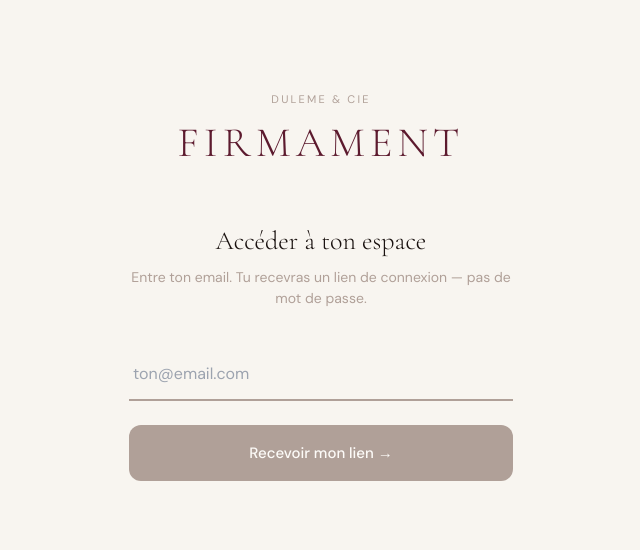
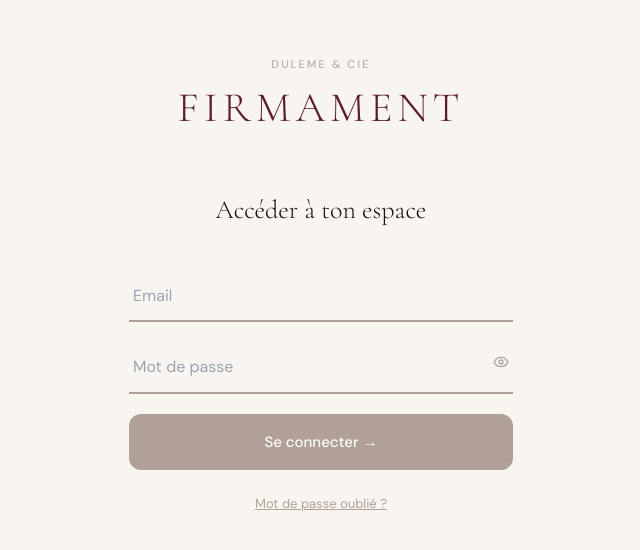
Before and after one commit to inpulsecaraibes-create/firmament, a Next.js app: page /auth/login in a window 1280 px wide. Shown: the part 114-664 px from the top of the page, without its empty margins (319-959 px from the left). Built offline with nearby package versions, Linux system fonts and the light colour scheme.

Commit message:
Auth — email + mot de passe avec reset par email

```diff
--- a/app/auth/login/page.tsx
+++ b/app/auth/login/page.tsx
@@ -2,36 +2,74 @@
 
 import { useState } from "react";
 import { createClient } from "@/app/lib/supabase/client";
+import { Eye, EyeOff } from "lucide-react";
 
 export default function LoginPage() {
   const [email, setEmail] = useState("");
-  const [sent, setSent] = useState(false);
+  const [password, setPassword] = useState("");
+  const [showPassword, setShowPassword] = useState(false);
   const [loading, setLoading] = useState(false);
   const [error, setError] = useState("");
+  const [resetSent, setResetSent] = useState(false);
+  const [mode, setMode] = useState<"login" | "reset">("login");
 
-  async function handleSubmit(e: React.FormEvent) {
+  async function handleLogin(e: React.FormEvent) {
+    e.preventDefault();
+    if (!email.trim() || !password) return;
+    setLoading(true);
+    setError("");
+
+    const supabase = createClient();
+    const { error: authError } = await supabase.auth.signInWithPassword({
+      email: email.trim().toLowerCase(),
+      password,
+    });
+
+    if (authError) {
+      setError("Email ou mot de passe incorrect.");
+      setLoading(false);
+      return;
+    }
+
+    window.location.href = "/";
+  }
+
+  async function handleReset(e: React.FormEvent) {
     e.preventDefault();
     if (!email.trim()) return;
     setLoading(true);
     setError("");
 
     const supabase = createClient();
-    const { error: authError } = await supabase.auth.signInWithOtp({
-      email: email.trim().toLowerCase(),
-      options: {
-        emailRedirectTo: `${window.location.origin}/auth/callback`,
-      },
-    });
+    const { error: resetError } = await supabase.auth.resetPasswordForEmail(
+      email.trim().toLowerCase(),
+      { redirectTo: `${window.location.origin}/auth/callback` }
+    );
 
-    if (authError) {
-      setError("Une erreur est survenue. Vérifie ton adresse email et réessaie.");
+    if (resetError) {
+      setError("Une erreur est survenue. Vérifie ton adresse email.");
       setLoading(false);
       return;
     }
 
-    setSent(true);
+    setResetSent(true);
     setLoading(false);
   }
+
+  const inputStyle = {
+    width: "100%",
+    backgroundColor: "transparent",
+    color: "var(--texte)",
+    borderBottom: "2px solid var(--texte-discret)",
+    borderTop: "none",
+    borderLeft: "none",
+    borderRight: "none",
+    fontSize: "16px",
+    padding: "12px 4px",
+    fontFamily: "DM Sans, sans-serif",
+    transition: "border-color 0.2s",
+    marginBottom: "20px",
+  };
 
   return (
     <main
@@ -48,38 +86,117 @@ export default function LoginPage() {
       </div>
 
       <div className="w-full max-w-sm">
-        {!sent ? (
+
+        {/* CONNEXION */}
+        {mode === "login" && (
           <>
             <div className="text-center mb-10">
-              <h2 style={{ fontFamily: "Cormorant Garamond, serif", color: "var(--texte)", fontSize: "26px", fontWeight: 300, lineHeight: "1.3" }}>
+              <h2 style={{ fontFamily: "Cormorant Garamond, serif", color: "var(--texte)", fontSize: "26px", fontWeight: 300 }}>
                 Accéder à ton espace
               </h2>
-              <p style={{ color: "var(--texte-discret)", fontSize: "14px", marginTop: "10px", lineHeight: "1.5" }}>
-                Entre ton email. Tu recevras un lien de connexion — pas de mot de passe.
+            </div>
+
+            <form onSubmit={handleLogin}>
+              <input
+                type="email"
+                value={email}
+                onChange={(e) => setEmail(e.target.value)}
+                placeholder="Email"
+                required
+                style={inputStyle}
+                onFocus={(e) => { e.target.style.borderBottomColor = "var(--bordeaux)"; }}
+                onBlur={(e) => { e.target.style.borderBottomColor = "var(--texte-discret)"; }}
+              />
+
+              <div style={{ position: "relative" }}>
+                <input
+                  type={showPassword ? "text" : "password"}
+                  value={password}
+                  onChange={(e) => setPassword(e.target.value)}
+                  placeholder="Mot de passe"
+                  required
+                  style={{ ...inputStyle, paddingRight: "40px" }}
+                  onFocus={(e) => { e.target.style.borderBottomColor = "var(--bordeaux)"; }}
+                  onBlur={(e) => { e.target.style.borderBottomColor = "var(--texte-discret)"; }}
+                />
+                <button
+                  type="button"
+                  onClick={() => setShowPassword(!showPassword)}
+                  style={{
+                    position: "absolute", right: "4px", top: "12px",
+                    background: "none", border: "none", cursor: "pointer",
+                    color: "var(--texte-discret)", padding: "0",
+                  }}
+                >
+                  {showPassword ? <EyeOff size={16} /> : <Eye size={16} />}
+                </button>
+              </div>
+
+              {error && (
+                <p style={{ color: "#B00020", fontSize: "13px", marginBottom: "12px", textAlign: "center" }}>
+                  {error}
+                </p>
+              )}
+
+              <button
+                type="submit"
+                disabled={!email.trim() || !password || loading}
+                style={{
+                  backgroundColor: email.trim() && password && !loading ? "var(--bordeaux)" : "var(--texte-discret)",
+                  color: "var(--fond-blanc)",
+                  borderRadius: "12px",
+                  padding: "16px 28px",
+                  fontSize: "15px",
+                  fontFamily: "DM Sans, sans-serif",
+                  fontWeight: 500,
+                  cursor: email.trim() && password && !loading ? "pointer" : "not-allowed",
+                  border: "none",
+                  width: "100%",
+                  transition: "background-color 0.2s",
+                  marginBottom: "20px",
+                }}
+              >
+                {loading ? "Connexion···" : "Se connecter →"}
+              </button>
+
+              <p style={{ textAlign: "center" }}>
+                <button
+                  type="button"
+                  onClick={() => { setMode("reset"); setError(""); }}
+                  style={{
+                    background: "none", border: "none",
+                    color: "var(--texte-discret)", fontSize: "13px",
+                    cursor: "pointer", textDecoration: "underline",
+                    fontFamily: "DM Sans, sans-serif",
+                  }}
+                >
+                  Mot de passe oublié ?
+                </button>
+              </p>
+            </form>
+          </>
+        )}
+
+        {/* RÉINITIALISATION */}
+        {mode === "reset" && !resetSent && (
+          <>
+            <div className="text-center mb-10">
+              <h2 style={{ fontFamily: "Cormorant Garamond, serif", color: "var(--texte)", fontSize: "26px", fontWeight: 300 }}>
+                Réinitialiser ton mot de passe
+              </h2>
+              <p style={{ color: "var(--texte-discret)", fontSize: "14px", marginTop: "10px" }}>
+                Entre ton email. Tu recevras un lien pour créer un nouveau mot de passe.
               </p>
             </div>
 
-            <form onSubmit={handleSubmit}>
+            <form onSubmit={handleReset}>
               <input
                 type="email"
                 value={email}
                 onChange={(e) => setEmail(e.target.value)}
                 placeholder="ton@email.com"
                 required
-                style={{
-                  width: "100%",
-                  backgroundColor: "transparent",
-                  color: "var(--texte)",
-                  borderBottom: "2px solid var(--texte-discret)",
-                  borderTop: "none",
-                  borderLeft: "none",
-                  borderRight: "none",
-                  fontSize: "16px",
-                  padding: "12px 4px",
-                  fontFamily: "DM Sans, sans-serif",
-                  transition: "border-color 0.2s",
-                  marginBottom: "24px",
-                }}
+                style={inputStyle}
                 onFocus={(e) => { e.target.style.borderBottomColor = "var(--bordeaux)"; }}
                 onBlur={(e) => { e.target.style.borderBottomColor = "var(--texte-discret)"; }}
               />
@@ -96,57 +213,47 @@ export default function LoginPage() {
                 style={{
                   backgroundColor: email.trim() && !loading ? "var(--bordeaux)" : "var(--texte-discret)",
                   color: "var(--fond-blanc)",
-                  borderRadius: "12px",
-                  padding: "16px 28px",
-                  fontSize: "15px",
-                  fontFamily: "DM Sans, sans-serif",
-                  fontWeight: 500,
+                  borderRadius: "12px", padding: "16px 28px",
+                  fontSize: "15px", fontFamily: "DM Sans, sans-serif",
+                  fontWeight: 500, border: "none", width: "100%",
                   cursor: email.trim() && !loading ? "pointer" : "not-allowed",
-                  border: "none",
-                  width: "100%",
-                  transition: "background-color 0.2s",
+                  marginBottom: "20px",
                 }}
               >
-                {loading ? "Envoi en cours···" : "Recevoir mon lien →"}
+                {loading ? "Envoi···" : "Envoyer le lien →"}
               </button>
+
+              <p style={{ textAlign: "center" }}>
+                <button
+                  type="button"
+                  onClick={() => { setMode("login"); setError(""); }}
+                  style={{
+                    background: "none", border: "none",
+                    color: "var(--texte-discret)", fontSize: "13px",
+                    cursor: "pointer", textDecoration: "underline",
+                    fontFamily: "DM Sans, sans-serif",
+                  }}
+                >
+                  ← Retour à la connexion
+                </button>
+              </p>
             </form>
           </>
-        ) : (
+        )}
+
+        {/* CONFIRMATION RESET */}
+        {mode === "reset" && resetSent && (
           <div className="text-center">
-            <div style={{
-              width: "56px", height: "56px", borderRadius: "50%",
-              backgroundColor: "var(--bordeaux-light)",
-              display: "flex", alignItems: "center", justifyContent: "center",
-              margin: "0 auto 24px",
-            }}>
-              <span style={{ fontSize: "24px" }}>✉️</span>
-            </div>
-            <h2 style={{ fontFamily: "Cormorant Garamond, serif", color: "var(--texte)", fontSize: "26px", fontWeight: 300, marginBottom: "12px" }}>
+            <p style={{ fontSize: "32px", marginBottom: "16px" }}>✉️</p>
+            <h2 style={{ fontFamily: "Cormorant Garamond, serif", color: "var(--texte)", fontSize: "24px", fontWeight: 300, marginBottom: "12px" }}>
               Vérifie ta boîte mail
             </h2>
-            <p style={{ color: "var(--texte-secondary)", fontSize: "15px", lineHeight: "1.6" }}>
-              Un lien de connexion a été envoyé à
+            <p style={{ color: "var(--texte-secondary)", fontSize: "14px", lineHeight: "1.6" }}>
+              Un lien de réinitialisation a été envoyé à <strong>{email}</strong>.
             </p>
-            <p style={{ color: "var(--bordeaux)", fontSize: "15px", fontWeight: 500, margin: "6px 0 16px" }}>
-              {email}
-            </p>
-            <p style={{ color: "var(--texte-discret)", fontSize: "13px", lineHeight: "1.5" }}>
-              Clique sur le lien dans l&apos;email pour accéder à FIRMAMENT.
-              <br />Le lien est valable 1 heure.
-            </p>
-            <button
-              onClick={() => setSent(false)}
-              style={{
-                marginTop: "24px", background: "none", border: "none",
-                color: "var(--texte-discret)", fontSize: "13px",
-                cursor: "pointer", textDecoration: "underline",
-                fontFamily: "DM Sans, sans-serif",
-              }}
-            >
-              Changer d&apos;adresse email
-            </button>
           </div>
         )}
+
       </div>
     </main>
   );
```
